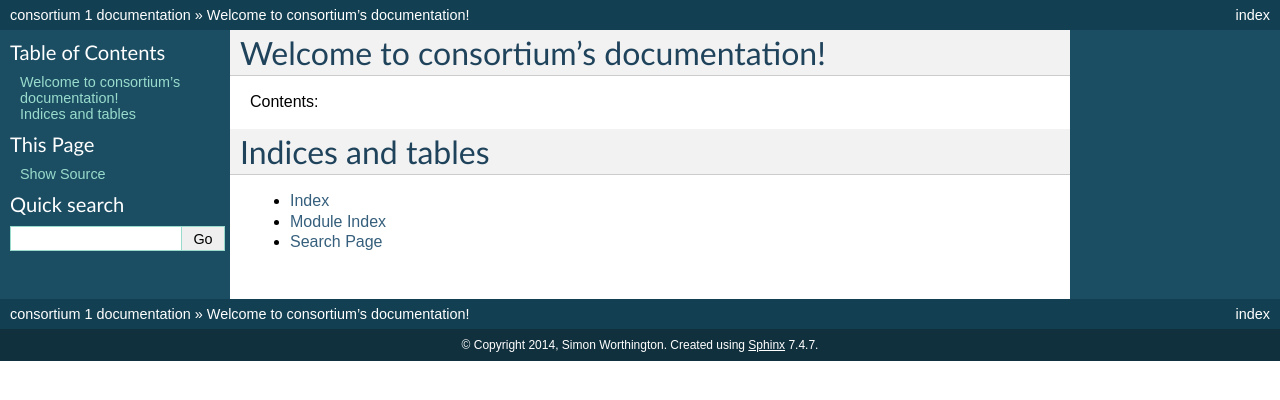
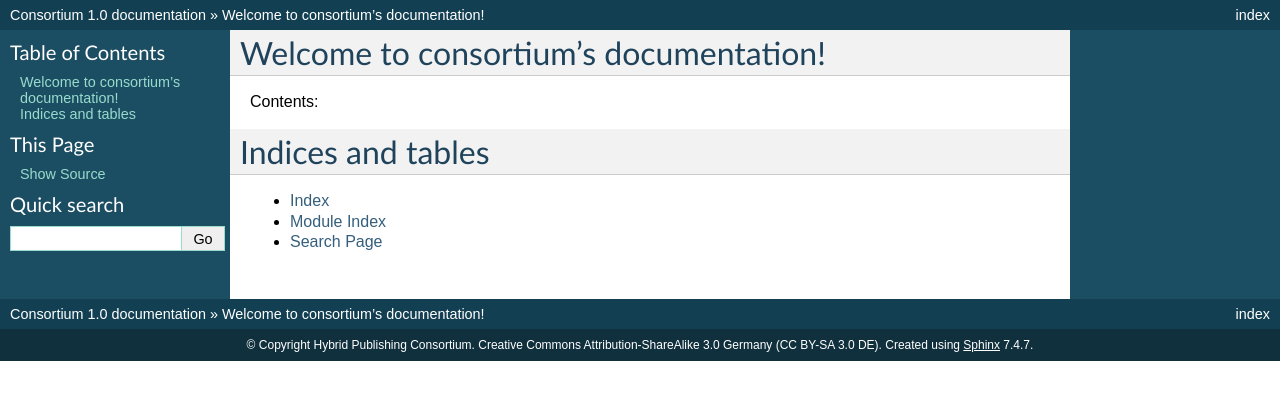
Before and after one commit to consortium/documentation, a Sphinx documentation site: the page built from docs/source/index.rst, in a window 1280 px wide. Shown: the top 400 px of the page. Built offline with Sphinx 7.4.7, drawn with Linux system fonts in a browser that asks for light colours.

Commit message:
info updates

```diff
--- a/docs/source/conf.py
+++ b/docs/source/conf.py
@@ -51,17 +51,17 @@ source_suffix = '.rst'
 master_doc = 'index'
 
 # General information about the project.
-project = u'consortium'
-copyright = u'2014, Simon Worthington'
+project = u'Consortium'
+copyright = u'Hybrid Publishing Consortium. Creative Commons Attribution-ShareAlike 3.0 Germany (CC BY-SA 3.0 DE)'
 
 # The version info for the project you're documenting, acts as replacement for
 # |version| and |release|, also used in various other places throughout the
 # built documents.
 #
 # The short X.Y version.
-version = '1'
+version = '1.0'
 # The full version, including alpha/beta/rc tags.
-release = '1'
+release = '1.0'
 
 # The language for content autogenerated by Sphinx. Refer to documentation
 # for a list of supported languages.
@@ -205,7 +205,7 @@ latex_elements = {
 #  author, documentclass [howto, manual, or own class]).
 latex_documents = [
   ('index', 'consortium.tex', u'consortium Documentation',
-   u'Simon Worthington', 'manual'),
+   u'Hybrid Publishing Consortium (CC BY-SA 3.0 DE)', 'manual'),
 ]
 
 # The name of an image file (relative to this directory) to place at the top of
@@ -234,8 +234,8 @@ latex_documents = [
 # One entry per manual page. List of tuples
 # (source start file, name, description, authors, manual section).
 man_pages = [
-    ('index', 'consortium', u'consortium Documentation',
-     [u'Simon Worthington'], 1)
+    ('index', 'consortium', u'Consortium Documentation',
+     [u'Hybrid Publishing Consortium (CC BY-SA 3.0 DE)'], 1)
 ]
 
 # If true, show URL addresses after external links.
@@ -248,8 +248,8 @@ man_pages = [
 # (source start file, target name, title, author,
 #  dir menu entry, description, category)
 texinfo_documents = [
-  ('index', 'consortium', u'consortium Documentation',
-   u'Simon Worthington', 'consortium', 'One line description of project.',
+  ('index', 'consortium', u'Consortium Documentation',
+   u'Hybrid Publishing Consortium (CC BY-SA 3.0 DE)', 'consortium', 'Hybrid, Dynamic and Multi-format publising research.',
    'Miscellaneous'),
 ]
 
@@ -269,10 +269,10 @@ texinfo_documents = [
 # -- Options for Epub output ----------------------------------------------
 
 # Bibliographic Dublin Core info.
-epub_title = u'consortium'
-epub_author = u'Simon Worthington'
-epub_publisher = u'Simon Worthington'
-epub_copyright = u'2014, Simon Worthington'
+epub_title = u'Consortium Manual'
+epub_author = u'Hybrid Publishing Consortium'
+epub_publisher = u'Hybrid Publishing Consortium'
+epub_copyright = u'2014, Hybrid Publishing Consortium (CC BY-SA 3.0 DE)'
 
 # The basename for the epub file. It defaults to the project name.
 #epub_basename = u'consortium'
```
